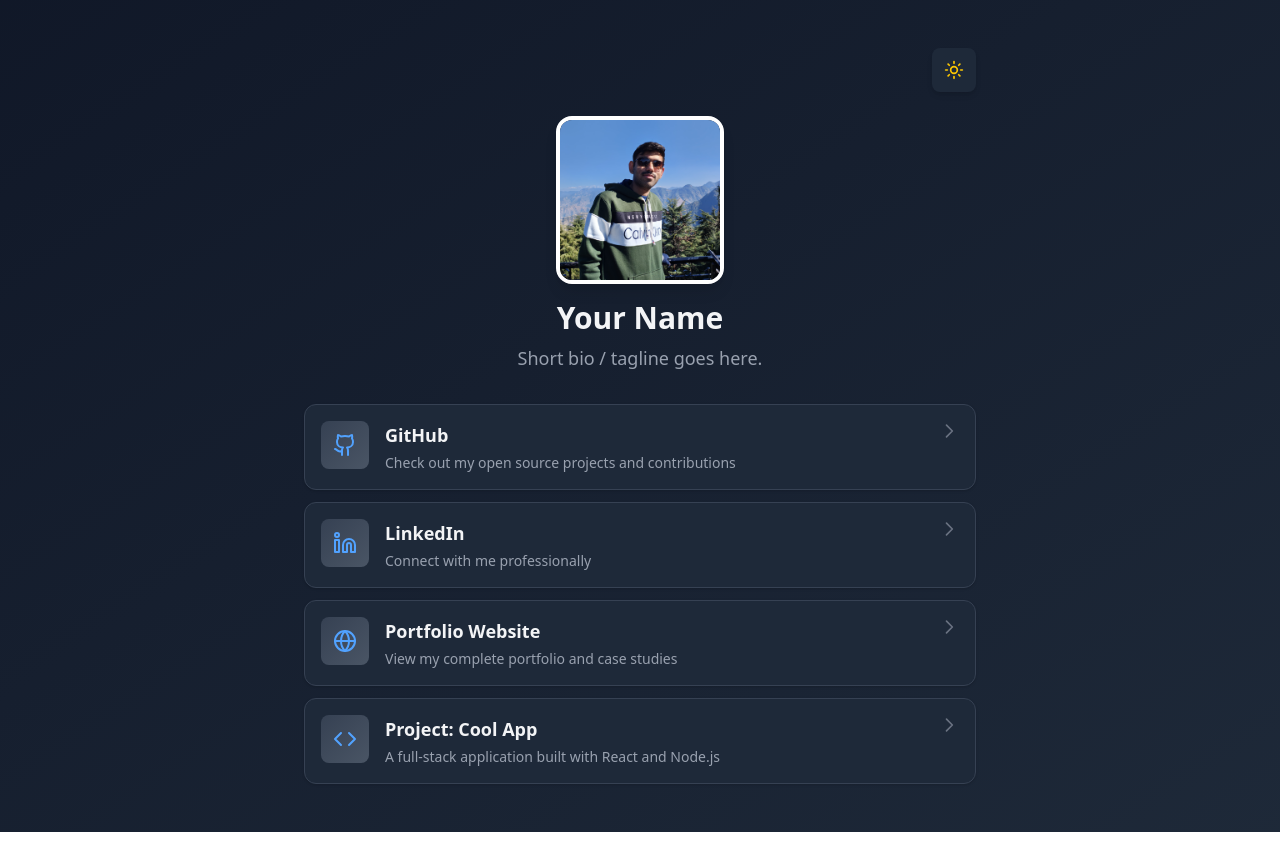
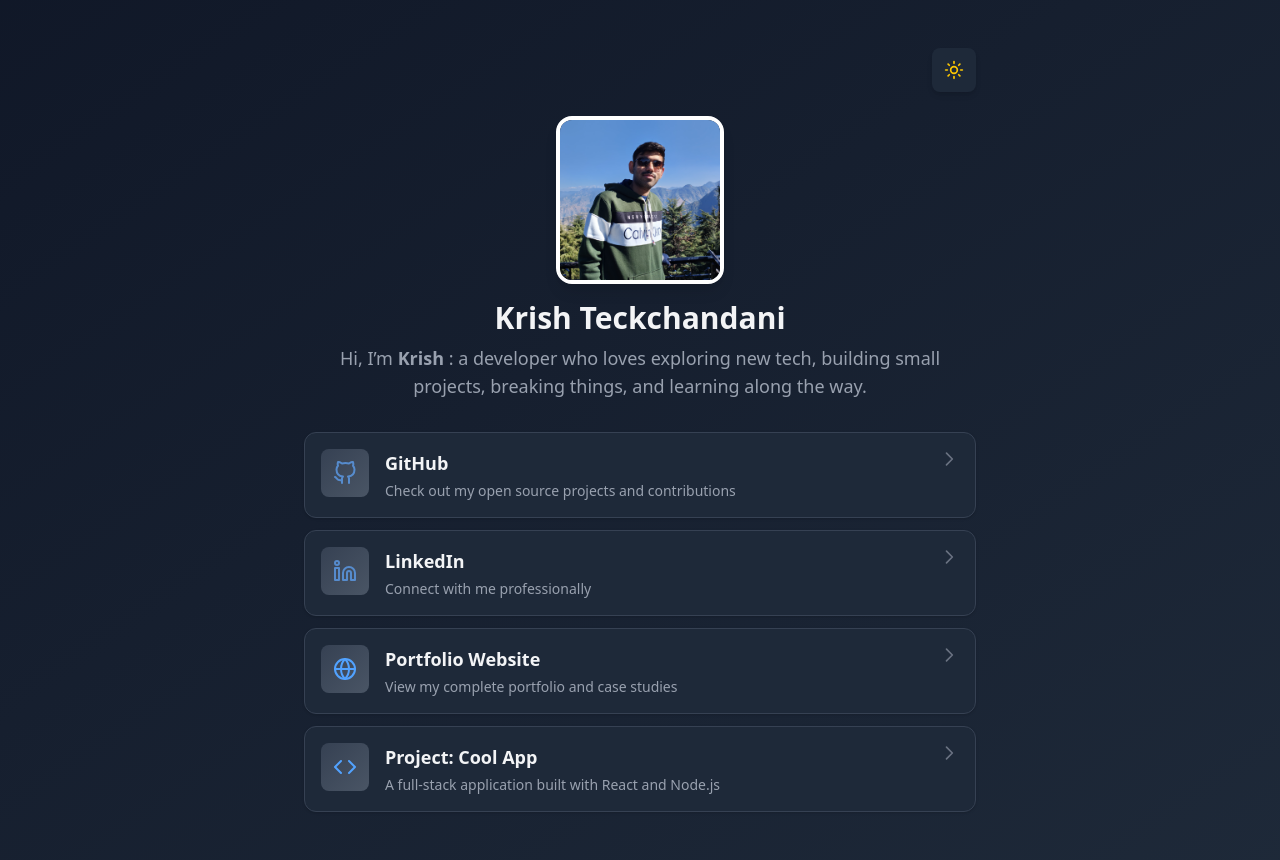
Before and after one commit to Krish2005tech/Links, a React (Vite) app: page / in a window 1280 px wide. Before the commit the page ends 832 px from the top, so only its background shows below. Built offline with nearby package versions, Linux system fonts and the light colour scheme.

Commit message:
added support for svg and image instead of just icons

```diff
--- a/src/App.jsx
+++ b/src/App.jsx
@@ -1,7 +1,7 @@
 import { useState } from "react";
-import { Github, Linkedin, Globe, Code, Moon, Sun } from "lucide-react";
+import { Github, Linkedin, Globe, Code, Moon, Sun, Mail, Twitter, Instagram, Youtube, Music, Camera } from "lucide-react";
 
-function LinkCard({ icon: Icon, title, description, url, isDark }) {
+function LinkCard({ icon: Icon,iconType="lucide", title, description, url, isDark }) {
   return (
     <a
       href={url}
@@ -19,7 +19,25 @@ function LinkCard({ icon: Icon, title, description, url, isDark }) {
             ? 'bg-gradient-to-br from-gray-700 to-gray-600 group-hover:from-blue-900 group-hover:to-indigo-900'
             : 'bg-gradient-to-br from-blue-50 to-indigo-50 group-hover:from-blue-100 group-hover:to-indigo-100'
         }`}>
-          <Icon className={`w-6 h-6 ${isDark ? 'text-blue-400' : 'text-blue-600'}`} />
+          {iconType === "lucide" ? (
+            (() => {
+              // const Icon = icon;
+              return <Icon className={`w-6 h-6 ${isDark ? 'text-blue-400' : 'text-blue-600'}`} />;
+            })()
+          ) : iconType === "svg" ? (
+            <img
+              src={Icon}
+              alt=""
+              className={`w-6 h-6 ${isDark ? 'brightness-0 invert opacity-80' : 'opacity-90'}`}
+              style={{
+                filter: isDark
+                  ? 'brightness(0) saturate(100%) invert(64%) sepia(85%) saturate(2466%) hue-rotate(188deg) brightness(96%) contrast(91%)'
+                  : 'brightness(0) saturate(100%) invert(32%) sepia(95%) saturate(1686%) hue-rotate(199deg) brightness(91%) contrast(101%)'
+              }}
+            />
+          ) : (
+            <img src={icon} alt="" className="w-full h-full object-cover" />
+          )}
         </div>
 
         <div className="flex-1 min-w-0">
@@ -55,14 +73,16 @@ export default function App() {
   const links = [
     {
       id: 1,
-      icon: Github,
+      icon: "src/assets/github.svg",
       title: "GitHub",
+      iconType: "svg",
       description: "Check out my open source projects and contributions",
       url: "https://github.com/krish2005tech"
     },
     {
       id: 2,
-      icon: Linkedin,
+      icon: "src/assets/linkedin.svg",
+      iconType: "svg",
       title: "LinkedIn",
       description: "Connect with me professionally",
       url: "https://linkedin.com/in/krish-teckchandani"
@@ -113,10 +133,10 @@ export default function App() {
             className="w-42 h-42 rounded-2xl mx-auto mb-4 shadow-lg object-cover border-4 border-white"
           />
           <h1 className={`text-3xl font-bold mb-2 ${isDark ? 'text-gray-100' : 'text-gray-900'}`}>
-            Your Name
+        Krish Teckchandani
           </h1>
           <p className={`text-lg ${isDark ? 'text-gray-400' : 'text-gray-600'}`}>
-            Short bio / tagline goes here.
+       Hi, I’m <b>Krish</b> : a developer who loves exploring new tech, building small projects, breaking things, and learning along the way.
           </p>
         </div>
 
@@ -127,6 +147,7 @@ export default function App() {
               key={link.id}
               icon={link.icon}
               title={link.title}
+              iconType={link.iconType}
               description={link.description}
               url={link.url}
               isDark={isDark}
```
